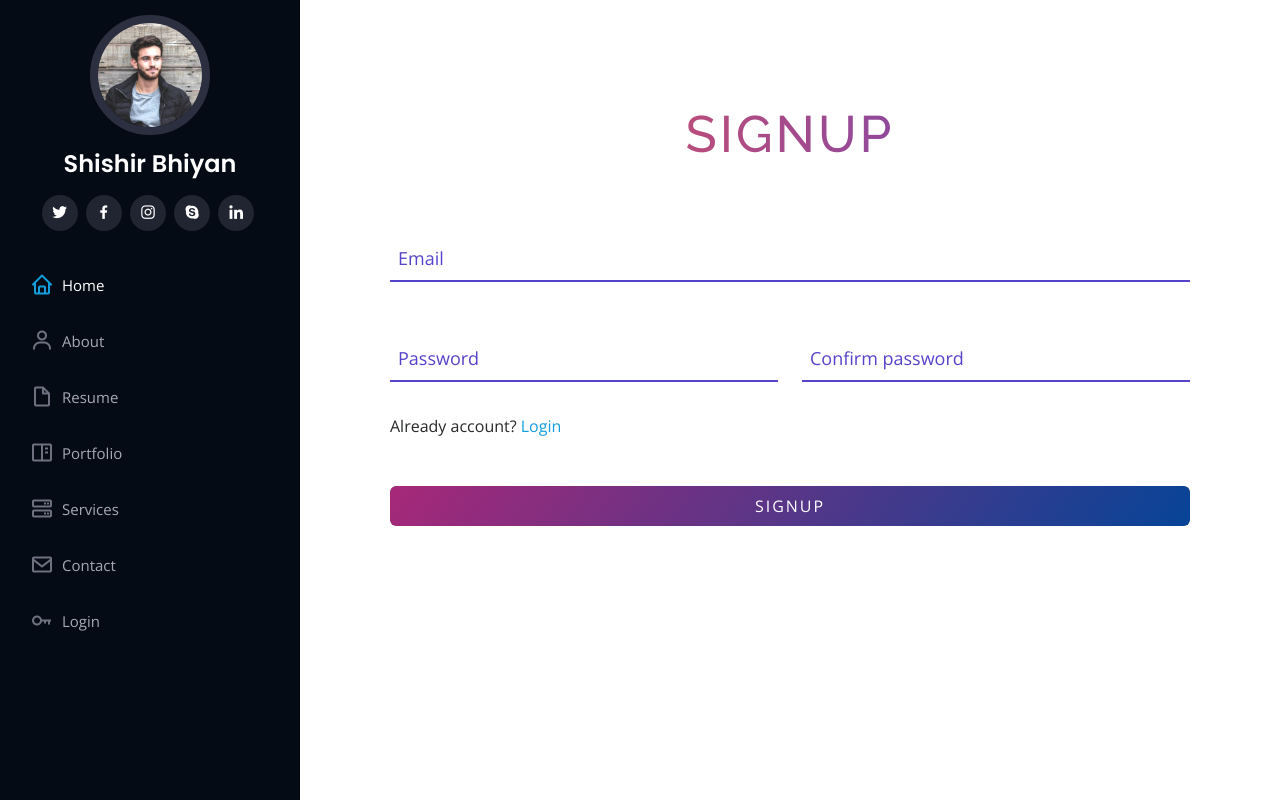
After one commit to Engg-Shishir/Django, a Django app: page /auth/register in a window 1280 px wide. The commit adds this page. Run offline with Django 5.2, Linux system fonts and the light colour scheme; some libraries are stand-ins or nearby versions.

Commit message:
Setup Auth app And create  register,login page

```diff
--- /dev/null
+++ b/project/Auth/urls.py
@@ -0,0 +1,8 @@
+from Auth import views
+from django.urls import path
+
+urlpatterns = [
+     path('register',views.register,name="register"),
+     path('login',views.login,name="login"),
+     path('logout',views.logout,name="logout"),
+]
--- a/project/Auth/views.py
+++ b/project/Auth/views.py
@@ -1,3 +1,9 @@
 from django.shortcuts import render
 
 # Create your views here.
+def register(request):
+    return render(request,'Auth/register.html')
+def login(request):
+    return render(request,'Auth/login.html')
+def logout(request):
+    return
--- a/project/project/settings.py
+++ b/project/project/settings.py
@@ -39,6 +39,7 @@ INSTALLED_APPS = [
     'django.contrib.messages',
     'django.contrib.staticfiles',
     'app',
+    'Auth',
 ]
 
 MIDDLEWARE = [
--- a/project/project/urls.py
+++ b/project/project/urls.py
@@ -19,5 +19,7 @@ from django.urls import path,include
 
 urlpatterns = [
     path('admin/', admin.site.urls),
-    path('',include('app.urls'))
+    path('',include('app.urls')),
+    # it's mean that, if urls conatin auth in first, it should target Auth app urls.py file
+    path('auth/',include('Auth.urls'))
 ]
--- /dev/null
+++ b/project/static/assets/css/custom/register.css
@@ -0,0 +1,71 @@
+
+.get-in-touch {
+    max-width: 800px;
+    margin: 50px auto;
+    position: relative;
+
+  }
+  .get-in-touch .title {
+    text-align: center;
+    text-transform: uppercase;
+    letter-spacing: 3px;
+    font-size: 3.2em;
+    line-height: 48px;
+    padding-bottom: 48px;
+       color: #5543ca;
+      background: #5543ca;
+      background: -moz-linear-gradient(left,#f4524d  0%,#5543ca 100%) !important;
+      background: -webkit-linear-gradient(left,#f4524d  0%,#5543ca 100%) !important;
+      background: linear-gradient(to right,#f4524d  0%,#5543ca  100%) !important;
+      -webkit-background-clip: text !important;
+      -webkit-text-fill-color: transparent !important;
+  }
+
+  .contact-form .form-field {
+    position: relative;
+    margin: 32px 0;
+  }
+  .contact-form .input-text {
+    display: block;
+    width: 100%;
+    height: 36px;
+    border-width: 0 0 2px 0;
+    border-color: #5543ca;
+    font-size: 18px;
+    line-height: 26px;
+    font-weight: 400;
+  }
+  .contact-form .input-text:focus {
+    outline: none;
+  }
+  .contact-form .input-text:focus + .label,
+  .contact-form .input-text.not-empty + .label {
+    -webkit-transform: translateY(-24px);
+            transform: translateY(-24px);
+  }
+  .contact-form .label {
+    position: absolute;
+    left: 20px;
+    bottom: 11px;
+    font-size: 18px;
+    line-height: 26px;
+    font-weight: 400;
+    color: #5543ca;
+    cursor: text;
+    transition: -webkit-transform .2s ease-in-out;
+    transition: transform .2s ease-in-out;
+    transition: transform .2s ease-in-out,
+    -webkit-transform .2s ease-in-out;
+  }
+  .contact-form .submit-btn {
+    display: inline-block;
+    background-color: #000;
+     background-image: linear-gradient(125deg,#a72879,#064497);
+    color: #fff;
+    text-transform: uppercase;
+    letter-spacing: 2px;
+    font-size: 16px;
+    padding: 8px 16px;
+    border: none;
+    cursor: pointer;
+  }
--- /dev/null
+++ b/project/templates/Auth/register.html
@@ -0,0 +1,37 @@
+
+{% extends "base.html" %}
+{% block title %}Signup{% endblock title %}
+
+{% block css %}
+    <!-- Assuming 'assets' is in your STATICFILES_DIRS or defined in STATICFILES_DIRS -->
+
+{% endblock css %}
+
+
+{% block body %}
+<div class="container">
+    <div class="col-md-12">
+        <section class="get-in-touch">
+            <h1 class="title">Signup</h1>
+            <form class="contact-form row">
+                <div class="form-field col-lg-12">
+                   <input id="email" class="input-text js-input" type="email" required>
+                   <label class="label" for="email">Email</label>
+                </div>
+               <div class="form-field col-lg-6">
+                  <input id="password" class="input-text js-input" type="text" required>
+                  <label class="label" for="password">Password</label>
+               </div>
+               <div class="form-field col-lg-6 ">
+                  <input id="cpassword" class="input-text js-input" type="text" required>
+                  <label class="label" for="cpassword">Confirm password</label>
+               </div>
+               <p>Already account? <a href="/auth/login">Login</a></p>
+               <div class="form-field col-lg-12">
+                  <input class="submit-btn form-control" type="submit" value="Signup">
+               </div>
+            </form>
+         </section>
+    </div>
+</div>
+{% endblock body %}
--- a/project/templates/base.html
+++ b/project/templates/base.html
@@ -27,6 +27,10 @@
 
     <!-- Template Main CSS File -->
     <link href="{% static 'assets/css/style.css'%}" rel="stylesheet">
+    <link href="{% static 'assets/css/custom/register.css' %}" rel="stylesheet">
+    {% comment %} {% static "assets/css/custom/register.css" %} {% endcomment %}
+    {% block css %}{% endblock css %}
+
   </head>
   <body>
     <!-- ======= Mobile nav toggle button ======= -->
@@ -69,6 +73,7 @@
   <a href="#" class="back-to-top d-flex align-items-center justify-content-center"><i class="bi bi-arrow-up-short"></i></a>
 
   <!-- Vendor JS Files -->
+  <script src="//cdnjs.cloudflare.com/ajax/libs/jquery/3.2.1/jquery.min.js"></script>
   <script src="{% static 'assets/vendor/purecounter/purecounter_vanilla.js'%}"></script>
   <script src="{% static 'assets/vendor/aos/aos.js'%}"></script>
   <script src="{% static 'assets/vendor/bootstrap/js/bootstrap.bundle.min.js'%}"></script>
```
Also changed, not shown: project/templates/Auth/login.html (added, +33 -0 lines).
